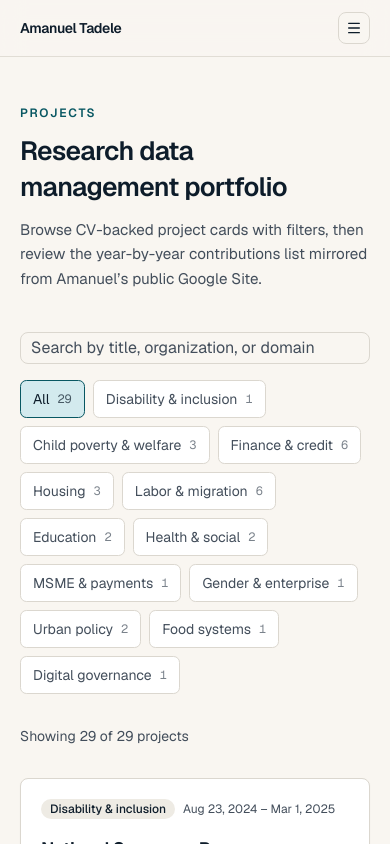
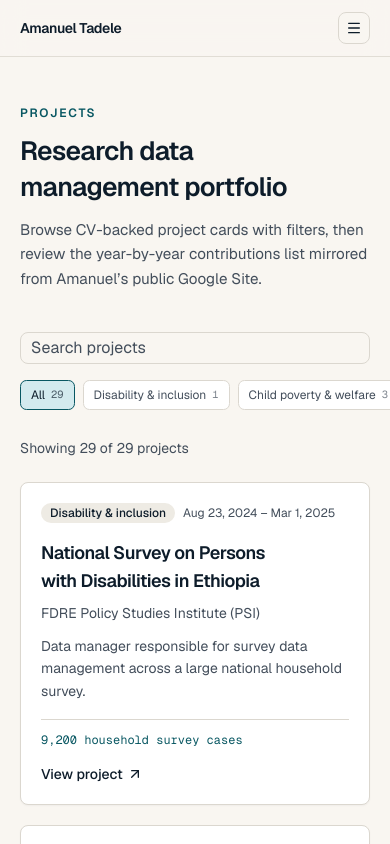
Before and after one commit to Tebarek-W/amanuel-portfolio, a Next.js app: page /projects in a window 390 px wide. Shown: the top 844 px of the page. Built offline with nearby package versions, Linux system fonts and the light colour scheme.

Commit message:
Enhance styling and layout in ProjectsFilter and SiteHeader components. Adjusted spacing, improved responsiveness, and refined button styles for better user experience. Updated placeholder text for clarity and ensured consistent alignment in header navigation.

```diff
--- a/components/projects-filter.tsx
+++ b/components/projects-filter.tsx
@@ -47,23 +47,24 @@ export function ProjectsFilter({ projects }: ProjectsFilterProps) {
   }, [projects, query, category])
 
   return (
-    <div className="space-y-8">
+    <div className="space-y-6 sm:space-y-8">
       <div className="flex flex-col gap-4">
-        <div className="max-w-md">
+        <div className="w-full max-w-md">
           <label htmlFor="project-search" className="sr-only">
             Search projects
           </label>
           <Input
             id="project-search"
             type="search"
-            placeholder="Search by title, organization, or domain"
+            placeholder="Search projects"
             value={query}
             onChange={(event) => setQuery(event.target.value)}
+            className="w-full"
           />
         </div>
 
         <div
-          className="flex flex-wrap gap-2"
+          className="-mx-5 flex gap-2 overflow-x-auto px-5 pb-1 [scrollbar-width:none] [&::-webkit-scrollbar]:hidden sm:mx-0 sm:flex-wrap sm:overflow-visible sm:px-0 sm:pb-0"
           role="group"
           aria-label="Filter by research domain"
         >
@@ -79,7 +80,9 @@ export function ProjectsFilter({ projects }: ProjectsFilterProps) {
               active={category === key}
               onClick={() => setCategory(key)}
               label={projectCategories[key].label}
-              count={projects.filter((project) => project.category === key).length}
+              count={
+                projects.filter((project) => project.category === key).length
+              }
             />
           ))}
         </div>
@@ -131,14 +134,16 @@ function FilterChip({
       onClick={onClick}
       aria-pressed={active}
       className={cn(
-        "inline-flex items-center gap-2 rounded-md border px-3 py-2 text-sm transition-colors focus-visible:outline-2 focus-visible:outline-offset-2 focus-visible:outline-ring",
+        "inline-flex shrink-0 items-center gap-1.5 rounded-md border px-2.5 py-1.5 text-xs whitespace-nowrap transition-colors focus-visible:outline-2 focus-visible:outline-offset-2 focus-visible:outline-ring sm:gap-2 sm:px-3 sm:py-2 sm:text-sm",
         active
           ? "border-teal bg-teal-muted text-ink"
           : "border-border bg-surface-elevated text-ink-muted hover:border-teal/40 hover:text-ink"
       )}
     >
       <span>{label}</span>
-      <span className="font-mono text-xs opacity-70">{count}</span>
+      <span className="font-mono text-[0.65rem] opacity-70 sm:text-xs">
+        {count}
+      </span>
     </button>
   )
 }
--- a/components/site-header.tsx
+++ b/components/site-header.tsx
@@ -12,10 +12,10 @@ export function SiteHeader() {
 
   return (
     <header className="sticky top-0 z-40 border-b border-border/80 bg-paper/90 backdrop-blur-md">
-      <div className="container-page flex h-14 items-center justify-between gap-3 sm:h-16 sm:gap-4">
+      <div className="container-page grid h-14 grid-cols-[1fr_auto] items-center gap-3 sm:h-16 md:grid-cols-[1fr_auto_1fr] md:gap-4">
         <Link
           href="/"
-          className="group min-w-0 flex-1 focus-visible:outline-2 focus-visible:outline-offset-2 focus-visible:outline-ring"
+          className="group min-w-0 justify-self-start focus-visible:outline-2 focus-visible:outline-offset-2 focus-visible:outline-ring"
         >
           <span className="block font-heading text-sm font-semibold tracking-tight text-ink sm:text-base">
             {siteConfig.name}
@@ -27,7 +27,7 @@ export function SiteHeader() {
 
         <nav
           aria-label="Primary"
-          className="hidden items-center gap-1 md:flex"
+          className="hidden items-center justify-center gap-1 justify-self-center md:flex"
         >
           {siteConfig.nav.map((item) => {
             const active =
@@ -52,7 +52,7 @@ export function SiteHeader() {
           })}
         </nav>
 
-        <div className="flex shrink-0 items-center gap-2">
+        <div className="flex shrink-0 items-center justify-end gap-2 justify-self-end">
           <Button
             nativeButton={false}
             render={<Link href="/contact" />}
```
